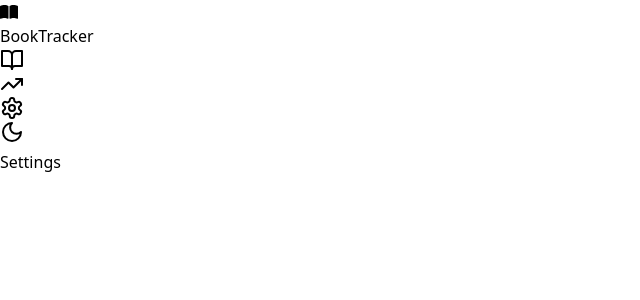
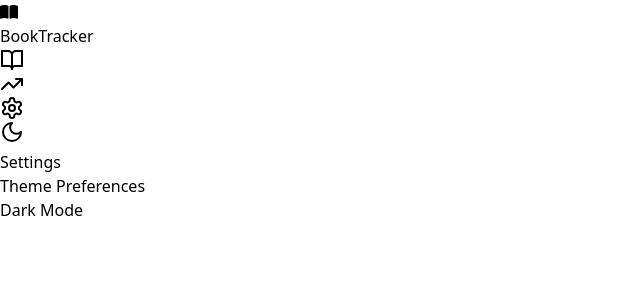
Before and after one commit to Batajoo/book-tracker-app, a React (Vite) app: page /settings in a window 1280 px wide. Shown: the top 300 px of the page, without its empty margins (0-640 px from the left). Built offline with nearby package versions, Linux system fonts and the light colour scheme.

Commit message:
Frontend part done

```diff
--- a/package.json
+++ b/package.json
@@ -28,7 +28,7 @@
     "eslint-plugin-react-hooks": "^5.0.0",
     "eslint-plugin-react-refresh": "^0.4.16",
     "globals": "^15.14.0",
-    "postcss": "^8.4.49",
+    "postcss": "^8.5.1",
     "tailwindcss": "^3.4.17",
     "vite": "^6.0.5"
   }
--- a/src/sections/Settings/Settings.jsx
+++ b/src/sections/Settings/Settings.jsx
@@ -1,9 +1,30 @@
-import React from 'react'
+import React, { useState } from 'react';
 
 function Settings() {
+  const [darkMode, setDarkMode] = useState(false);
+
+  const changeDarkMode = () => {
+    setDarkMode(!darkMode);
+  }
+
   return (
-    <div>Settings</div>
-  )
+    <section className="p-6">
+      <h1 className="text-2xl font-bold mb-4">Settings</h1>
+      <div className='px-8 py-4 flex flex-col gap-3 border rounded-lg shadow-md'>
+        <h2 className="text-lg font-semibold mb-2">Theme Preferences</h2>
+        <div className='flex justify-between'>
+          <span>Dark Mode</span>
+          <label htmlFor="toggle" className="flex items-center cursor-pointer">
+          <input type="checkbox" id="toggle" className="sr-only peer" onChange={changeDarkMode}/>
+          <div className="w-14 h-7 bg-gray-300 rounded-full peer-checked:bg-blue-500 relative transition-all duration-300">
+            <div className={`absolute top-1 left-1 bg-white w-5 h-5 rounded-full shadow-md transition-all duration-300 ${darkMode ? "translate-x-7": "translate-x-0"}`}></div>
+          </div>
+        </label>
+        </div>
+
+      </div>
+    </section>
+  );
 }
 
-export default Settings
+export default Settings;
```
Also changed, not shown: 1 other file (tests, documents, lock files or other folders).
